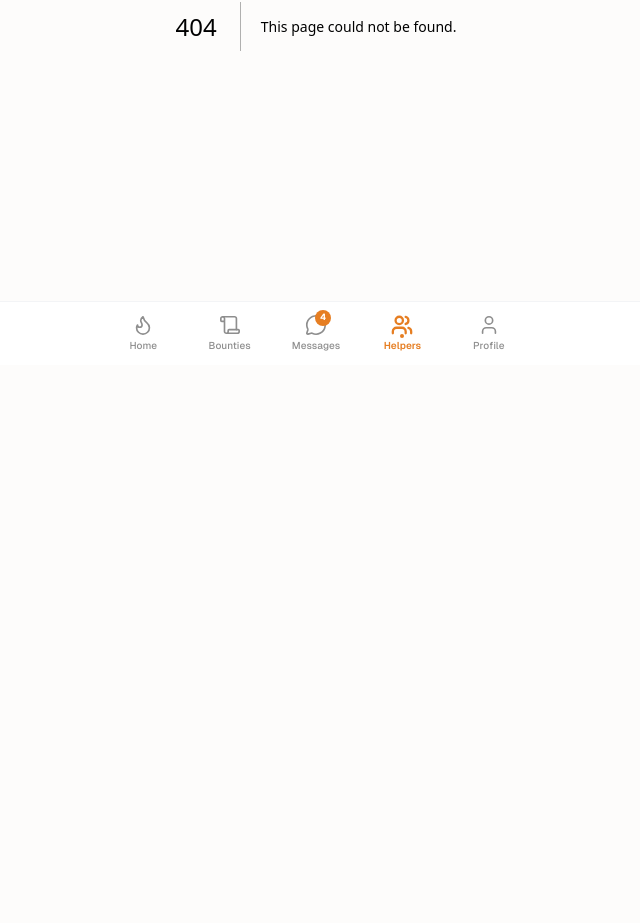
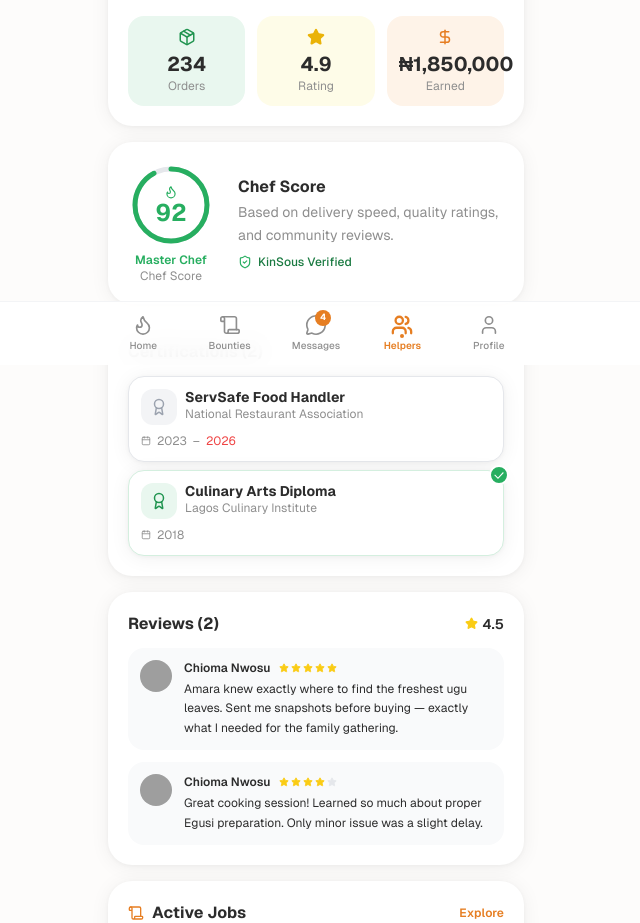
Before and after one commit to mrglasswillbreak/kinSous2, a Next.js app: page /helpers/helper-1 in a window 1280 px wide. Before the commit this address had no page. Shown: the part 435-1358 px from the top of the page, without its empty margins (324-964 px from the left). Before the commit the page ends 861 px from the top, so only its background shows below. Built offline with nearby package versions, Linux system fonts and the light colour scheme; grey boxes are pictures that could not be loaded.

Commit message:
feat: add dynamic helper profiles and helper-linked navigation
Agent-Logs-Url: https://github.com/mrglasswillbreak/kinSous2/sessions/0ef6b25a-9349-493f-a0f8-aa7e2f42f092

Co-authored-by: mrglasswillbreak <258516654+mrglasswillbreak@users.noreply.github.com>

```diff
--- /dev/null
+++ b/src/app/helpers/[id]/page.tsx
@@ -0,0 +1,29 @@
+import type { Metadata } from "next";
+import { notFound } from "next/navigation";
+import ProfileCard from "@/components/profile/ProfileCard";
+import { mockHelpers } from "@/lib/mock-data";
+
+interface Props {
+  params: { id: string };
+}
+
+export async function generateMetadata({ params }: Props): Promise<Metadata> {
+  const helper = mockHelpers.find((h) => h.id === params.id);
+  return {
+    title: helper ? `${helper.name} · Helper Profile · KinSous` : "Helper Profile · KinSous",
+    description: helper
+      ? `View ${helper.name}'s certifications, ratings, and active jobs.`
+      : "View helper profile",
+  };
+}
+
+export default function HelperProfilePage({ params }: Props) {
+  const helper = mockHelpers.find((h) => h.id === params.id);
+  if (!helper) notFound();
+
+  return (
+    <div className="pt-4 pb-24">
+      <ProfileCard profile={helper} />
+    </div>
+  );
+}
--- a/src/app/page.tsx
+++ b/src/app/page.tsx
@@ -133,13 +133,13 @@ export default function HomePage() {
       <div className="px-4 mt-6">
         <div className="flex items-center justify-between mb-3">
           <h3 className="text-lg font-bold text-charcoal">Top Helpers</h3>
-          <Link href="/profile" className="text-primary text-sm font-semibold flex items-center gap-1">
+          <Link href="/helpers" className="text-primary text-sm font-semibold flex items-center gap-1">
             View all <ChevronRight size={14} />
           </Link>
         </div>
         <div className="flex gap-3 overflow-x-auto pb-2 -mx-4 px-4" style={{ scrollbarWidth: "none" }}>
           {mockHelpers.map((h, i) => (
-            <Link key={h.id} href="/profile">
+            <Link key={h.id} href={`/helpers/${h.id}`}>
               <motion.div
                 initial={{ opacity: 0, scale: 0.9 }} animate={{ opacity: 1, scale: 1 }}
                 transition={{ delay: 0.1 + i * 0.05 }} whileTap={{ scale: 0.95 }}
--- a/src/app/profile/page.tsx
+++ b/src/app/profile/page.tsx
@@ -1,5 +1,5 @@
 import ProfileCard from "@/components/profile/ProfileCard";
-import { mockHelpers } from "@/lib/mock-data";
+import { currentUser } from "@/lib/mock-data";
 import type { Metadata } from "next";
 
 export const metadata: Metadata = {
@@ -9,7 +9,7 @@ export const metadata: Metadata = {
 export default function ProfilePage() {
   return (
     <div className="pt-4 pb-24">
-      <ProfileCard profile={mockHelpers[0]} />
+      <ProfileCard profile={currentUser} isCurrentUser />
     </div>
   );
 }
--- a/src/components/profile/HelpersPage.tsx
+++ b/src/components/profile/HelpersPage.tsx
@@ -17,7 +17,7 @@ function HelperCard({ helper, index }: { helper: Profile; index: number }) {
       transition={{ delay: index * 0.06, duration: 0.3 }}
       whileTap={{ scale: 0.97 }}
     >
-      <Link href="/profile">
+      <Link href={`/helpers/${helper.id}`}>
         <div className="bg-white rounded-3xl shadow-card border border-gray-100 overflow-hidden">
           <div className="h-16 bg-gradient-to-r from-primary-400 to-primary-600" />
           <div className="px-4 pb-4">
--- a/src/components/profile/ProfileCard.tsx
+++ b/src/components/profile/ProfileCard.tsx
@@ -18,6 +18,10 @@ export default function ProfileCard({ profile, isCurrentUser = false }: ProfileC
 
   // Bounties where this user is the seeker
   const myBounties = mockBounties.filter((b) => b.seeker.id === profile.id).slice(0, 3);
+  // Bounties this helper has bid on
+  const helperBounties = mockBounties
+    .filter((b) => b.bids?.some((bid) => bid.helper.id === profile.id))
+    .slice(0, 3);
   // Reviews written about this helper
   const reviews = mockReviews.filter((r) => r.targetId === profile.id);
 
@@ -198,6 +202,42 @@ export default function ProfileCard({ profile, isCurrentUser = false }: ProfileC
         </motion.div>
       )}
 
+      {/* Helper Jobs */}
+      {isHelper && helperBounties.length > 0 && (
+        <motion.div
+          initial={{ opacity: 0, y: 10 }} animate={{ opacity: 1, y: 0 }}
+          transition={{ delay: 0.28 }}
+          className="bg-white rounded-3xl shadow-card p-5"
+        >
+          <div className="flex items-center justify-between mb-3">
+            <h3 className="font-bold text-charcoal flex items-center gap-2">
+              <Scroll size={16} className="text-primary" /> Active Jobs
+            </h3>
+            <Link href="/bounties" className="text-xs text-primary font-semibold">Explore</Link>
+          </div>
+          <div className="space-y-2">
+            {helperBounties.map((bounty) => (
+              <Link key={bounty.id} href={`/bounties/${bounty.id}`} className="block">
+                <div className="flex items-center gap-3 bg-gray-50 rounded-2xl p-3">
+                  <div className={`w-2 h-2 rounded-full flex-shrink-0 ${
+                    bounty.status === "OPEN" ? "bg-secondary-500" :
+                    bounty.status === "IN_PROGRESS" ? "bg-primary" :
+                    bounty.status === "COMPLETED" ? "bg-gray-400" : "bg-red-400"
+                  }`} />
+                  <div className="flex-1 min-w-0">
+                    <p className="text-sm font-semibold text-charcoal truncate">{bounty.title}</p>
+                    <p className="text-xs text-muted">{bounty.location.city} · {bounty.status.replace("_", " ")}</p>
+                  </div>
+                  <span className="text-xs font-bold text-secondary-700 flex-shrink-0">
+                    {formatCurrency(bounty.budget, bounty.currency)}
+                  </span>
+                </div>
+              </Link>
+            ))}
+          </div>
+        </motion.div>
+      )}
+
       {/* My Bounties (seeker view or current user) */}
       {(isCurrentUser || profile.id === currentUser.id) && myBounties.length > 0 && (
         <motion.div
@@ -213,7 +253,8 @@ export default function ProfileCard({ profile, isCurrentUser = false }: ProfileC
           </div>
           <div className="space-y-2">
             {myBounties.map((bounty) => (
-              <div key={bounty.id} className="flex items-center gap-3 bg-gray-50 rounded-2xl p-3">
+              <Link key={bounty.id} href={`/bounties/${bounty.id}`} className="block">
+                <div className="flex items-center gap-3 bg-gray-50 rounded-2xl p-3">
                   <div className={`w-2 h-2 rounded-full flex-shrink-0 ${
                     bounty.status === "OPEN" ? "bg-secondary-500" :
                     bounty.status === "IN_PROGRESS" ? "bg-primary" :
@@ -227,6 +268,7 @@ export default function ProfileCard({ profile, isCurrentUser = false }: ProfileC
                     {formatCurrency(bounty.budget, bounty.currency)}
                   </span>
                 </div>
+              </Link>
             ))}
           </div>
         </motion.div>
```
Lines whose indentation alone changed are shown as unchanged.
